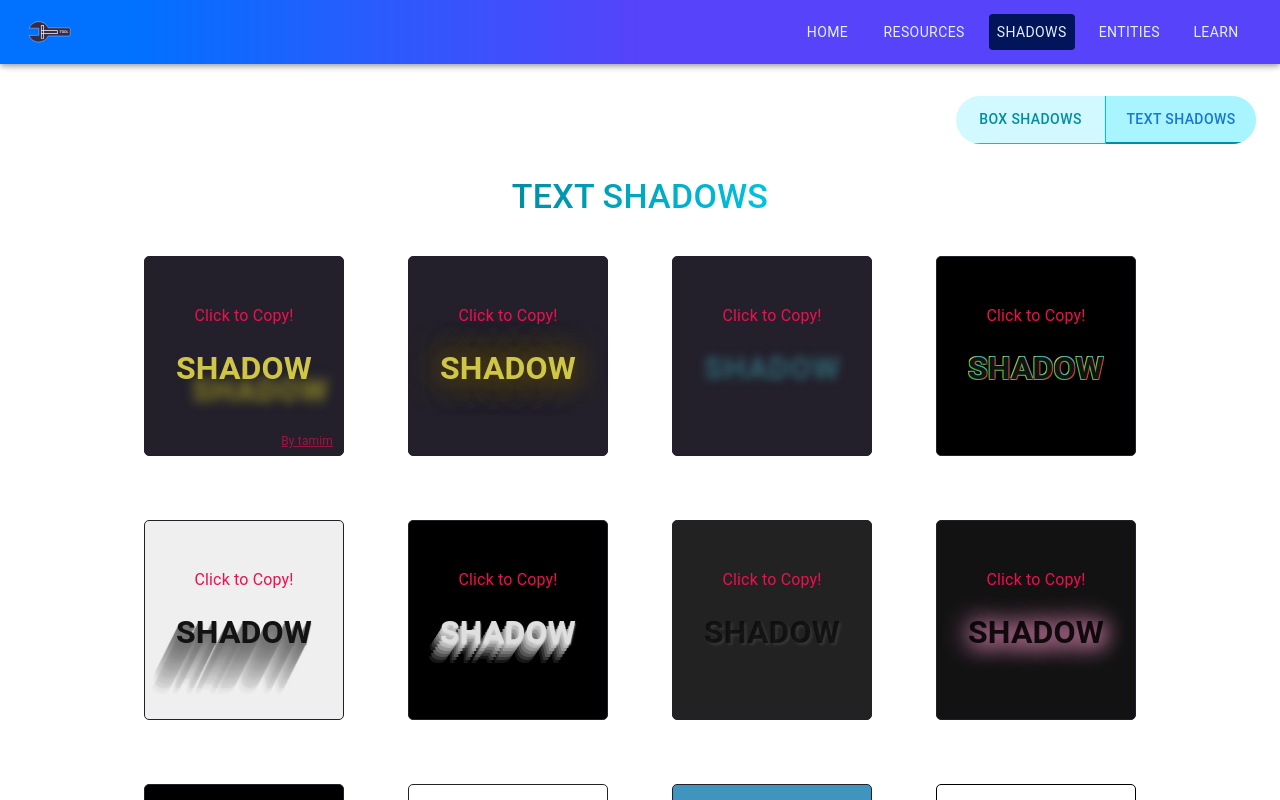
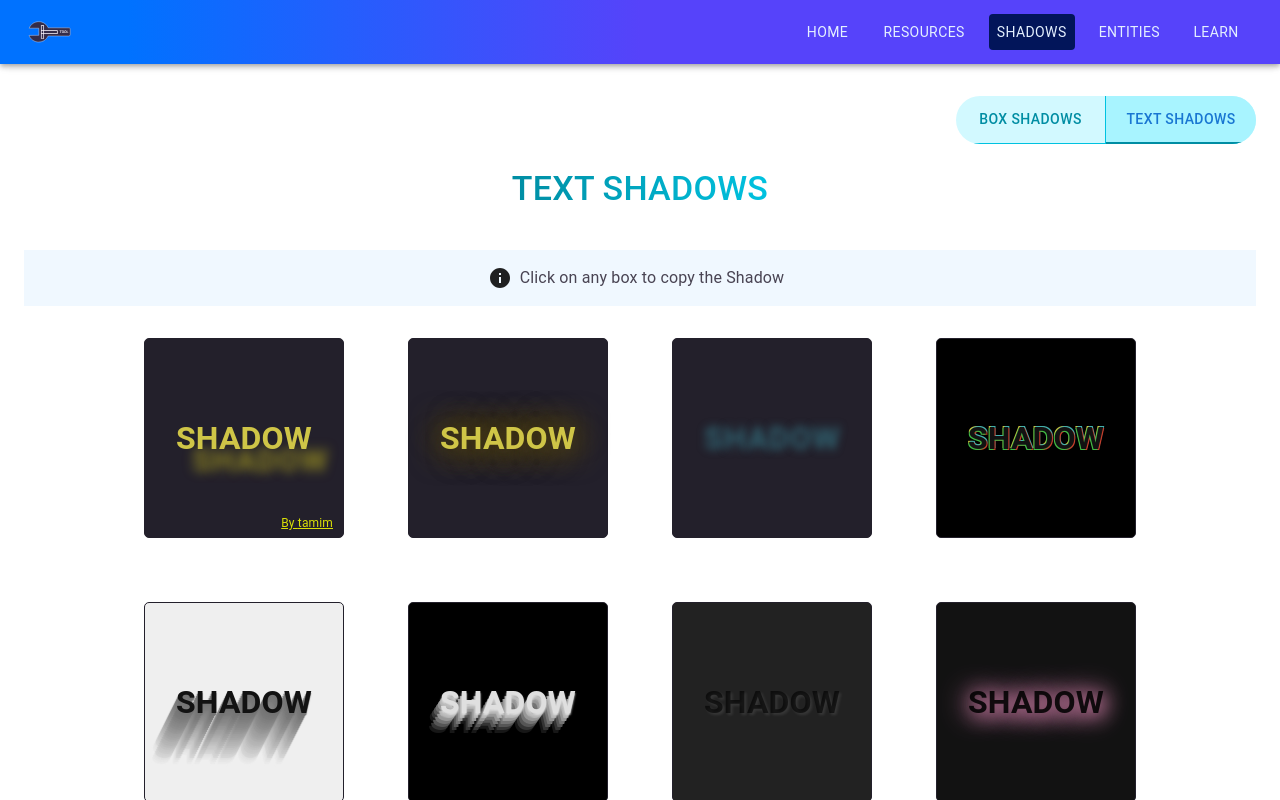
Before and after one commit to SkTamim/tektool, a React (Create React App) app: page /shadows in a window 1280 px wide. Both pictures are taken after a click on the tab "TEXT SHADOWS". Shown: the top 800 px of the page. Built offline with nearby package versions, Linux system fonts and the light colour scheme.

Commit message:
add: Added Copied tost message on text shadow copy action.

```diff
--- /dev/null
+++ b/src/pages/shadows/textShadows/CopiedTost.js
@@ -0,0 +1,26 @@
+import React from "react";
+import { Stack, Snackbar, Alert } from "@mui/material";
+
+export default function CopiedTost(props) {
+	const handleClose = (event, reason) => {
+		if (reason === "clickaway") {
+			return;
+		}
+
+		props.setOpen(false);
+	};
+
+	return (
+		<Stack spacing={2} sx={{ width: "100%" }}>
+			<Snackbar open={props.open} autoHideDuration={2000} onClose={handleClose}>
+				<Alert
+					onClose={handleClose}
+					severity='success'
+					sx={{ width: "200px", border: "1px solid #60c664" }}
+				>
+					Copied
+				</Alert>
+			</Snackbar>
+		</Stack>
+	);
+}
--- a/src/pages/shadows/textShadows/TextShadowBox.js
+++ b/src/pages/shadows/textShadows/TextShadowBox.js
@@ -1,5 +1,6 @@
 import React, { useState } from "react";
 import styled from "@emotion/styled";
+import CopiedTost from "./CopiedTost";
 
 const BoxWithStyle = styled.div((props) => {
 	return `width:200px;
@@ -18,27 +19,13 @@ const BoxWithStyle = styled.div((props) => {
 		cursor:pointer;
 		user-select:none;
 		border:1px solid #23202b;
-		p{
-			margin-top:-1rem;
-			margin-bottom:1rem;
-			font-size:1rem;
-			transition:.3s all;
-			color:#EF0F4F;
-			text-shadow:none;
-			font-weight: 400;
-			text-transform: none;
-		}
-		&:hover > p{
-			transform:scale(1.1)
-		}
-
 		 ${props.styles}`;
 });
 
 const StyledBy = styled.a`
 	font-size: 12px;
 	text-shadow: none;
-	color: #ef0f4f99;
+	color: #f7ff00db;
 	font-weight: 400;
 	position: absolute;
 	right: 10px;
@@ -47,23 +34,18 @@ const StyledBy = styled.a`
 `;
 
 const TextShadowBox = (props) => {
-	const [copyText, setCopyText] = useState("Click to Copy!");
+	const [open, setOpen] = useState(false);
 
 	let copyClickHandler = () => {
-		setCopyText("Copied!");
-
 		let shadowCss = props.styles;
 		shadowCss = shadowCss.replace(/&/g, ".yourClassName");
 		navigator.clipboard.writeText(shadowCss);
-
-		setTimeout(() => {
-			setCopyText("Click to Copy!");
-		}, 1000);
+		setOpen(true);
 	};
 
 	return (
+		<>
 			<BoxWithStyle styles={props.styles} onClick={copyClickHandler}>
-			<p>{copyText}</p>
 				<span>Shadow</span>
 				{props.by && (
 					<StyledBy href={props.link} target='_blank'>
@@ -71,6 +53,8 @@ const TextShadowBox = (props) => {
 					</StyledBy>
 				)}
 			</BoxWithStyle>
+			<CopiedTost open={open} setOpen={setOpen} />
+		</>
 	);
 };
 
--- a/src/pages/shadows/textShadows/TextShadowComponent.js
+++ b/src/pages/shadows/textShadows/TextShadowComponent.js
@@ -4,10 +4,11 @@ import { Grid } from "@mui/material";
 import Paragraph from "../../../components/UI/typography/Paragraph";
 import LoadingScreen from "../LoadingScreen";
 import TextShadowBox from "./TextShadowBox";
+import InfoIcon from "@mui/icons-material/Info";
 
 const useStyles = makeStyles((theme) => ({
 	root: {
-		padding: "5rem 0",
+		padding: "1rem 0",
 	},
 	subHeading: {
 		fontSize: "1.5rem",
@@ -21,6 +22,15 @@ const useStyles = makeStyles((theme) => ({
 	},
 	errorMessage: {
 		color: theme.palette.spacial.error,
+	},
+	copyInfo: {
+		display: "flex",
+		alignItems: "center",
+		justifyContent: "center",
+		backgroundColor: "#f0f8ff",
+		padding: ".5rem",
+		flexWrap: "wrap",
+		textAlign: "center",
 	},
 }));
 
@@ -67,6 +77,12 @@ const TextShadowComponent = () => {
 	return (
 		<>
 			<section className={classes.root}>
+				<div className={classes.copyInfo}>
+					<InfoIcon />
+					<Paragraph sx={{ px: 1 }}>
+						Click on any box to copy the Shadow
+					</Paragraph>
+				</div>
 				<Grid container gap={8} justifyContent='center' py={4}>
 					{state.loading && <LoadingScreen />}
 					{state.data &&
--- a/src/pages/shadows/textShadows/TextShadows.js
+++ b/src/pages/shadows/textShadows/TextShadows.js
@@ -3,23 +3,15 @@ import { makeStyles } from "@mui/styles";
 import HeadingSecondary from "../../../components/UI/typography/HeadingSecondary";
 import TextShadowComponent from "./TextShadowComponent";
 
-const useStyles = makeStyles({
-	mainHeading: {
-		position: "absolute",
-		left: "50%",
-		transform: "translateX(-50%)",
-		width: "max-content",
-		padding: "2rem 0",
-	},
-});
+const useStyles = makeStyles({});
 
 const TextShadows = () => {
 	const classes = useStyles();
 	return (
 		<>
-			<HeadingSecondary className={classes.mainHeading}>
-				Text Shadows
-			</HeadingSecondary>
+			<div style={{ textAlign: "center", padding: "1rem 0" }}>
+				<HeadingSecondary>Text Shadows</HeadingSecondary>
+			</div>
 
 			<TextShadowComponent />
 		</>
```
Lines whose indentation alone changed are shown as unchanged.
